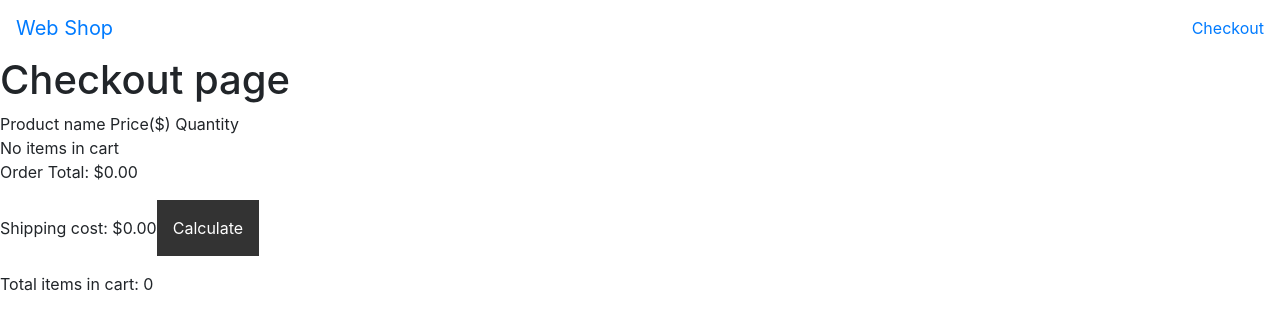
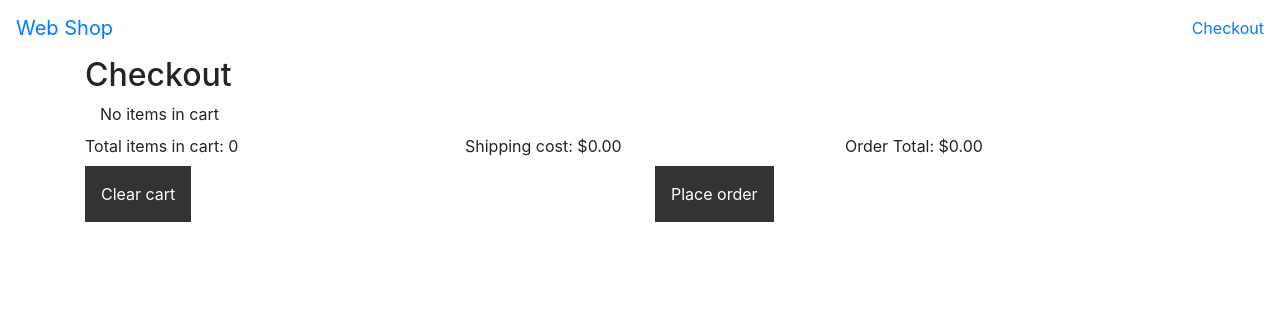
Before and after one commit to D3m0n23Q/eComm-site, a React (Create React App) app in the folder webshop-ui/: page /checkout in a window 1280 px wide. Shown: the top 330 px of the page. Built offline with nearby package versions, Linux system fonts and the light colour scheme.

Commit message:
Add bootstrap and refactor

```diff
--- a/webshop-ui/src/Components/CheckoutProductList.jsx
+++ b/webshop-ui/src/Components/CheckoutProductList.jsx
@@ -1,17 +1,56 @@
 import React, { Component } from 'react'
-import { Product } from './Product'
+import { Container, Col, Row } from 'reactstrap'
 
 export class CheckoutProductList extends Component {
+    constructor(props) {
+        super(props);
+        this.removeItemFromCart = this.removeItemFromCart.bind(this);
+    }
     render() {
         return (
-            <div>
-                <div>Product name Price($) Quantity</div>
-                {this.props.products.length > 0 ? this.props.products.map(product =>
-                    <div key={product.id}>
-                        <Product product={product}/> {product.count}
-                    </div>
-                ) : 'No items in cart'}
-            </div>
+            <Container className="productList">
+                { this.props.products.length > 0 ?
+                <Row className="productListHeader">
+                    <Col>Product name</Col>
+                    <Col> Unit Price </Col>
+                    <Col> Quantity </Col>
+                    <Col> Total cost </Col>
+                    <Col></Col>
+                    <Col></Col>
+                </Row> : null
+                }
+                {
+                    this.props.products.length > 0 ?
+                    this.props.products.map(product =>
+                        <Row key={product.id}>
+                            <Col> {product.name} </Col>
+                            <Col> ${product.value} </Col>
+                            <Col> {product.count} </Col>
+                            <Col>
+                                ${(product.value * product.count).toFixed(2)}
+                            </Col>
+                            <Col>
+                                <input type='number' id={'productQuantitySelector_' + product.id} min='0' max={product.count}/>
+                            </Col>
+                            <Col>
+                                <button onClick={() => this.removeItemFromCart(product)}>Remove from cart</button>
+                            </Col>
+                        </Row>
+                    ) :
+                    <Col sm={3}>
+                        <label>No items in cart</label>
+                    </Col>
+                }
+            </Container>
         );
     }
+
+    removeItemFromCart(product) {
+        var elemId = "productQuantitySelector_" + product.id;
+        var quantity = document.getElementById(elemId).value;
+
+        if(quantity <= 0) quantity = product.count
+
+        this.props.removeItemFromCart(product, quantity);
+    }
 }
--- a/webshop-ui/src/Components/CheckoutScreen.jsx
+++ b/webshop-ui/src/Components/CheckoutScreen.jsx
@@ -1,37 +1,55 @@
 import React, { Component } from 'react';
-import { NavBar } from './NavBar';
+import { Container, Col, Row } from 'reactstrap'
+import { toast } from 'react-toastify'
+
 import { CheckoutProductList } from './CheckoutProductList';
-
 
 export class CheckoutScreen extends Component {
     constructor(props) {
         super(props);
         this.state = {shippingCost: 0};
+        this.Cart = props.cart;
         this.clearCart = this.clearCart.bind(this);
         this.createOrder = this.props.createOrder;
+        this.removeItemFromCart = this.removeItemFromCart.bind(this);
+
+        if(props.cart.Products.length > 0) this.calculateShipping();
     }
+
     render() {
         return (
-            <div>
-                <h1>Checkout page</h1>
-                <div>
-                    <CheckoutProductList products={this.props.cart.Products}/>
-                </div>
-                <p>
-                    Order Total: ${this.props.cart.CartValue.toFixed(2)}
-                </p>
-                <p>
-                <label>Shipping cost: ${this.state.shippingCost.toFixed(2)}</label>
-                <button onClick={this.calculateShipping.bind(this)}>Calculate</button>
-                </p>
-                <p>
-                    <label>Total items in cart: {this.props.cart.Products.reduce((acc ,product) => acc + product.count, 0)}</label>
-                </p>
-                <div hidden={this.props.cart.CartValue <= 0}>
-                    <button onClick={this.clearCart}>Clear cart</button>
-                    <button onClick={this.createOrder} >Place order</button>
-                </div>
-            </div>
+            <Container>
+                <Row>
+                    <Col>
+                        <h2>Checkout</h2>
+                    </Col>
+                </Row>
+                <Row>
+                    <CheckoutProductList products={this.Cart.Products} removeItemFromCart={this.removeItemFromCart}/>
+                </Row>
+                <Row>
+                    <Col>
+                        <label>Total items in cart: {this.Cart.Products.reduce((acc ,product) => acc + parseInt(product.count), 0)}</label>
+                    </Col>
+                    <Col>
+                        <label>Shipping cost: ${this.state.shippingCost.toFixed(2)}</label>
+                    </Col>
+                    <Col>
+                        Order Total: ${(this.Cart.CartValue + this.state.shippingCost).toFixed(2)}
+                    </Col>
+                </Row>
+                <Row>
+                </Row>
+                <Row></Row>
+                <Row>
+                    <Col>
+                        <button onClick={this.clearCart}>Clear cart</button>
+                    </Col>
+                    <Col>
+                        <button onClick={this.createOrder} disabled={this.Cart.Products.length <= 0}>Place order</button>
+                    </Col>
+                </Row>
+            </Container>
         );
     }
 
@@ -42,8 +60,8 @@ export class CheckoutScreen extends Component {
     }
 
     clearCart() {
-        this.props.cart.CartValue = 0;
-        this.props.cart.Products = [];
+        this.Cart.CartValue = 0;
+        this.Cart.Products = [];
         this.setState({shippingCost:0});
     }
 
@@ -54,12 +72,29 @@ export class CheckoutScreen extends Component {
     }
 
     postCartToAPI(uri) {
-        var _Data = JSON.stringify(this.props.cart)
+        var data = JSON.stringify(this.Cart)
         return fetch(uri,
         {
             method: 'POST',
             headers: { 'Content-Type': 'application/json' },
-            body: _Data
+            body: data
         })
     }
+
+    removeItemFromCart(product, quantity) {
+        var _Product = this.Cart.Products.find((elem) => elem.id == product.id);
+
+        this.Cart.CartValue -= _Product.value * Math.min(_Product.count, quantity);
+
+        _Product.count = Math.max(0, _Product.count - quantity);
+
+        if(product.count == 0)
+        {
+            var index = this.Cart.Products.indexOf(product);
+            this.Cart.Products.splice(index, 1);
+        }
+
+        toast('Removed ' + quantity + 'x ' + _Product.name + ' from the cart', {autoClose: 2000, position: "bottom-left"});
+        this.calculateShipping();
+    }
 }
--- a/webshop-ui/src/Components/ProductsScreen.jsx
+++ b/webshop-ui/src/Components/ProductsScreen.jsx
@@ -1,24 +1,49 @@
 import React, { Component } from 'react';
-import { NavBar } from './NavBar';
+import { Container, Col, Row } from 'reactstrap'
+import { toast } from 'react-toastify'
+
 import { PurchasableProductList } from './PurchasableProductsList';
 
 export class ProductsScreen extends Component {
     constructor(props) {
         super(props);
-        this.checkout = this.props.checkout;
-        this.addProductToCart = this.props.addProductToCart;
-        this.state = { products: [] };
-
-        fetch('/api/Products')
-          .then(response => response.json())
-          .then(data => {
-              this.setState({ products: data });
-            });
+        this.state = {products: []};
+        this.addToCart = this.addToCart.bind(this);
+        this.getProducts();
     }
 
     render() {
         return (
-            <PurchasableProductList products={this.state.products} addProductToCart={this.addProductToCart}/>
+            <Container>
+                <Col>
+                    <h2>Products</h2>
+                </Col>
+                <PurchasableProductList products={this.state.products} addToCart={this.addToCart}/>
+            </Container>
         );
     }
+
+    addToCart(product, quantity) {
+        var _Product = this.props.cart.Products.find((elem) => elem.id == product.id)
+
+        if(!_Product) {
+            _Product = product;
+            _Product.count = quantity;
+            this.props.cart.Products.push(_Product);
+        }
+        else {
+            _Product.count = parseInt(_Product.count) + parseInt(quantity);
+        }
+
+        this.props.cart.CartValue += _Product.value * quantity;
+
+        toast('Added ' + quantity + 'x ' + _Product.name + ' to the cart', {autoClose: 2000, position: "bottom-left"});
+    }
+
+    getProducts() {
+        fetch('/api/Products')
+            .then(response => response.json())
+            .then(data => this.setState({products: data})
+            )
+    }
 }
--- a/webshop-ui/src/Components/PurchasableProductsList.jsx
+++ b/webshop-ui/src/Components/PurchasableProductsList.jsx
@@ -1,15 +1,38 @@
 import React, { Component } from 'react'
-import { PurchasableProduct } from './PurchasableProduct'
+import { Container, Col, Row } from 'reactstrap'
 
 export class PurchasableProductList extends Component {
+    constructor(props) {
+        super(props);
+        this.addItemToCart = this.addItemToCart.bind(this);
+    }
     render() {
         return (
-            <div>
-                <div>Product name Price($)</div>
+            <Container class="productList">
+                <Row className="productListHeader">
+                    <Col>Product name</Col>
+                    <Col>Price ($)</Col>
+                    <Col>Quantity</Col>
+                    <Col></Col>
+                </Row>
                 {this.props.products.map(product =>
-                    <PurchasableProduct key={product.id} product={product} addProductToCart={this.props.addProductToCart}/>
+                    <Row key={product.id}>
+                        <Col>{product.name}</Col>
+                        <Col>${product.value.toFixed(2)} </Col>
+                        <Col>
+                            <input type='number' id={'productQuantitySelector_' + product.id} min='0'/>
+                        </Col>
+                        <Col><button onClick={() => this.addItemToCart(product)}>Add to cart</button></Col>
+                    </Row>
                 )}
-            </div>
+            </Container>
         );
     }
+
+    addItemToCart(product) {
+        var elemId = 'productQuantitySelector_' + product.id;
+        var quantity = document.getElementById(elemId).value;
+
+        if(quantity > 0) this.props.addToCart(product, quantity);
+    }
 }
```
